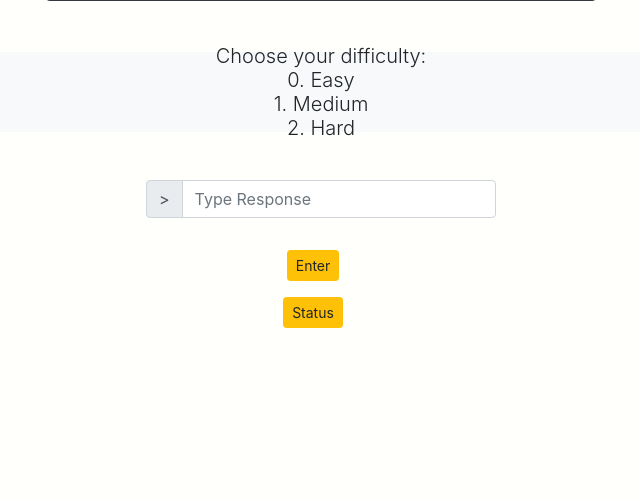
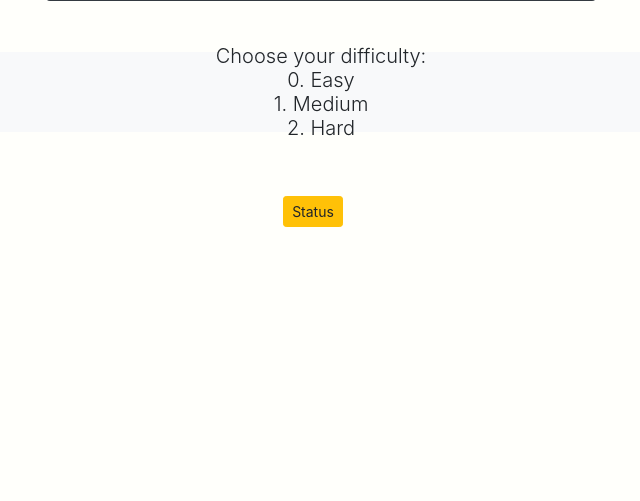
Before and after one commit to tkim00/Fredman__kimT-ohC-parkL-tamM, a Flask app: page /startGame in a window 1280 px wide. Shown: the part 347-848 px from the top of the page, without its empty margins (319-959 px from the left). Run offline with Flask 2, Linux system fonts and the light colour scheme; some libraries are stand-ins or nearby versions.

Commit message:
hiding submit button

```diff
--- a/templates/crew.html
+++ b/templates/crew.html
@@ -15,7 +15,7 @@
 {% endblock %}
 
 {% block type %}
-<div class="container">
+<div class="container d-none">
   <div class="row">
     <div class="col-sm"></div>
     <div class="col-sm">
--- a/templates/crewStatus.html
+++ b/templates/crewStatus.html
@@ -23,7 +23,7 @@
 {% endblock %}
 
 {% block type %}
-<div class="container">
+<div class="container d-none">
   <div class="row">
     <div class="col-sm"></div>
     <div class="col-sm">
--- a/templates/difficulty.html
+++ b/templates/difficulty.html
@@ -18,7 +18,7 @@
 {% endblock %}
 
 {% block type %}
-<div class="container">
+<div class="container d-none">
   <div class="row">
     <div class="col-sm"></div>
     <div class="col-sm">
--- a/templates/encounter.html
+++ b/templates/encounter.html
@@ -18,7 +18,7 @@
 {% endblock %}
 
 {% block type %}
-<div class="container">
+<div class="container d-none">
   <div class="row">
     <div class="col-sm"></div>
     <div class="col-sm">
--- a/templates/gamescreen.html
+++ b/templates/gamescreen.html
@@ -60,7 +60,7 @@
 {% endblock %}
 
 {% block type %}
-<div class="container">
+<div class="container d-none">
   <div class="row">
     <div class="col-sm"></div>
     <div class="col-sm">
--- a/templates/inventory.html
+++ b/templates/inventory.html
@@ -24,7 +24,7 @@
 {% endblock %}
 
 {% block type %}
-<div class="container">
+<div class="container d-none">
   <div class="row">
     <div class="col-sm"></div>
     <div class="col-sm">
--- a/templates/name.html
+++ b/templates/name.html
@@ -14,7 +14,7 @@
 {% endblock %}
 
 {% block type %}
-<div class="container">
+<div class="container d-none">
   <div class="row">
     <div class="col-sm"></div>
     <div class="col-sm">
--- a/templates/settings.html
+++ b/templates/settings.html
@@ -22,7 +22,7 @@
 {% endblock %}
 
 {% block type %}
-<div class="container">
+<div class="container d-none">
   <div class="row">
     <div class="col-sm"></div>
     <div class="col-sm">
--- a/templates/shop.html
+++ b/templates/shop.html
@@ -28,7 +28,7 @@
 {% endblock %}
 
 {% block type %}
-<div class="container">
+<div class="container d-none">
   <div class="row">
     <div class="col-sm"></div>
     <div class="col-sm">
```
Also changed, not shown: ultimate.db.
